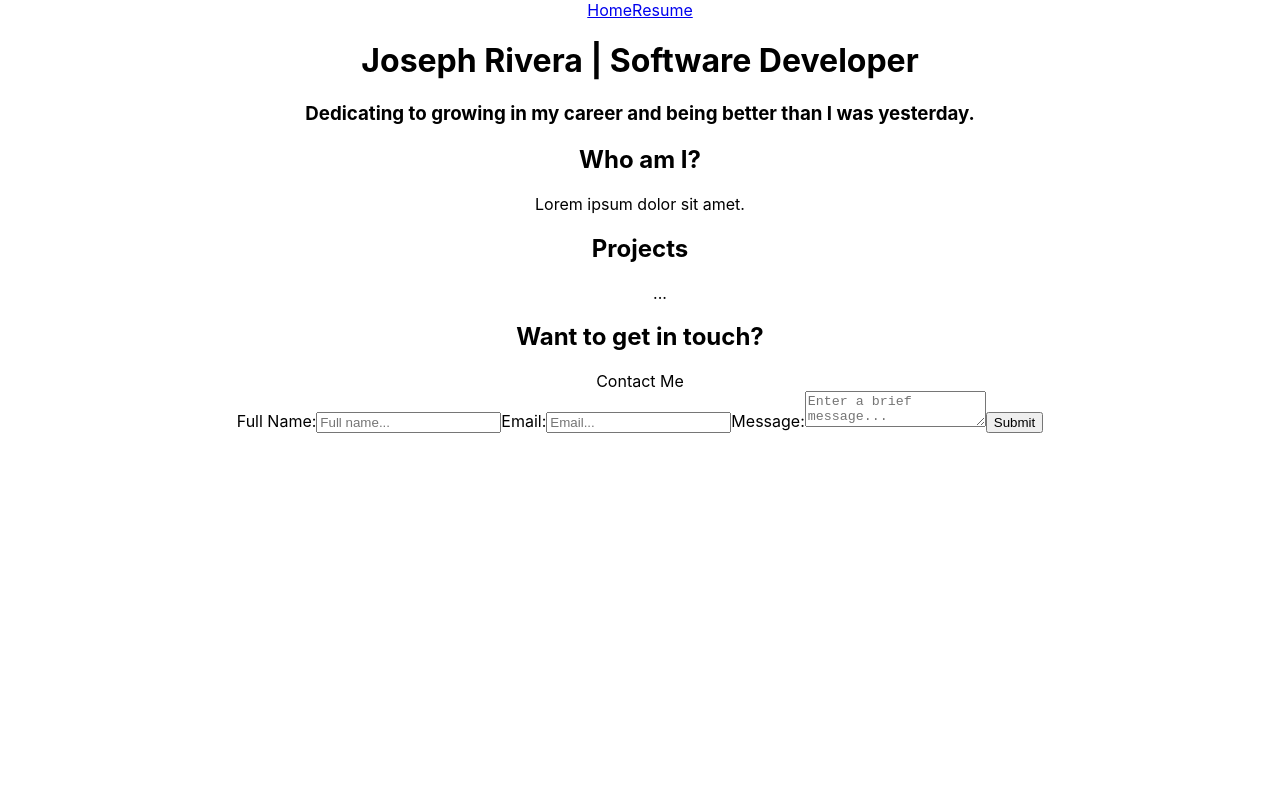
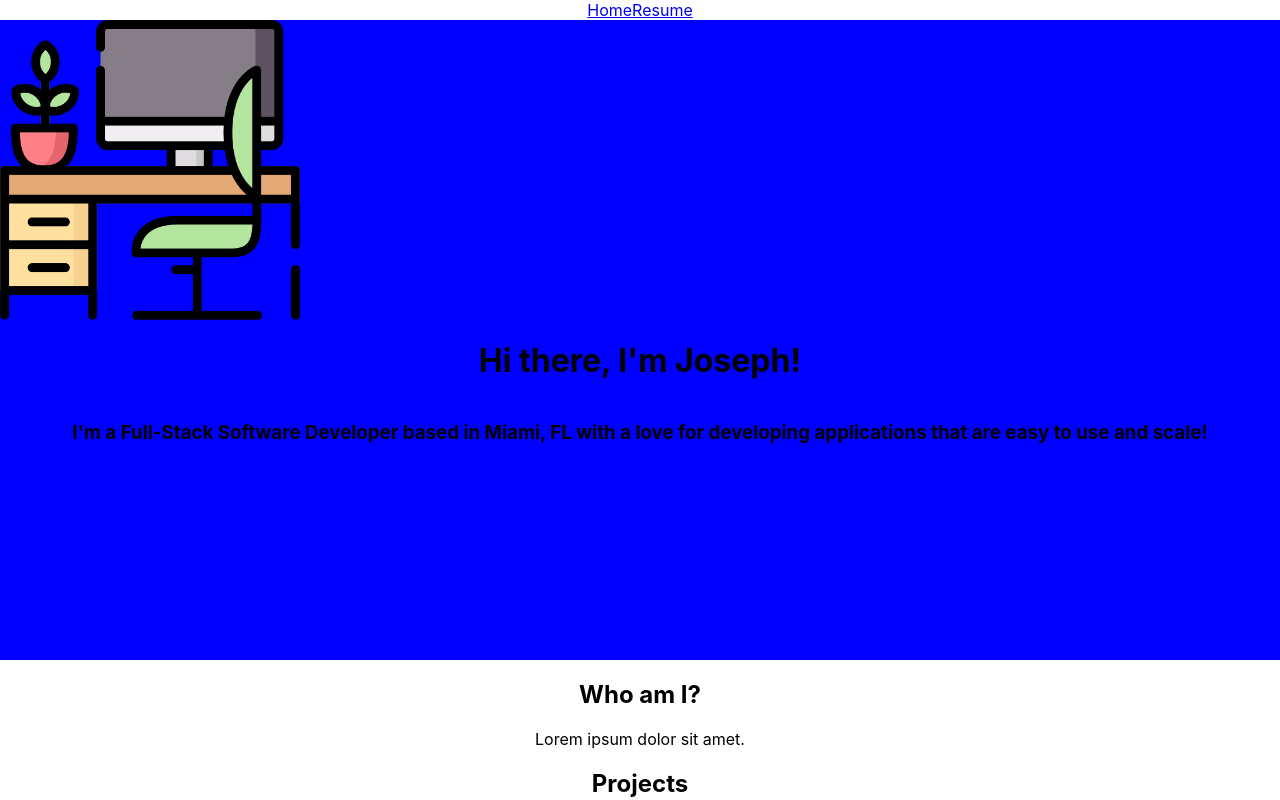
Before and after one commit to antonibrivera/portfolio-websitev2, a React (Create React App) app: page / in a window 1280 px wide. Shown: the top 800 px of the page. Built offline with nearby package versions, Linux system fonts and the light colour scheme.

Commit message:
added 'assets' for images & started styling 'Home'

```diff
--- a/src/App.css
+++ b/src/App.css
@@ -1,38 +1,3 @@
 .App {
   text-align: center;
 }
-
-.App-logo {
-  height: 40vmin;
-  pointer-events: none;
-}
-
-@media (prefers-reduced-motion: no-preference) {
-  .App-logo {
-    animation: App-logo-spin infinite 20s linear;
-  }
-}
-
-.App-header {
-  background-color: #282c34;
-  min-height: 100vh;
-  display: flex;
-  flex-direction: column;
-  align-items: center;
-  justify-content: center;
-  font-size: calc(10px + 2vmin);
-  color: white;
-}
-
-.App-link {
-  color: #61dafb;
-}
-
-@keyframes App-logo-spin {
-  from {
-    transform: rotate(0deg);
-  }
-  to {
-    transform: rotate(360deg);
-  }
-}
--- a/src/components/Home/Home.css
+++ b/src/components/Home/Home.css
@@ -0,0 +1,11 @@
+.hero-section {
+  width: 100%;
+  height: 80vh;
+  background-color: blue;
+  display: flex;
+  flex-direction: column;
+}
+
+.hero-section img {
+  width: 300px;
+}
--- a/src/components/Home/Home.js
+++ b/src/components/Home/Home.js
@@ -1,12 +1,14 @@
 import React from 'react';
 import './Home.css';
+import workspace from '../../assets/workspace-min.png';
 
 export default function Home(props) {
   return (
     <div>
       <main className='hero-section'>
-        <h1 id='hero-title'>Joseph Rivera | Software Developer</h1>
-        <h3 id='hero-subtitle'>Dedicating to growing in my career and being better than I was yesterday.</h3>
+        <img src={workspace} alt='Illustration of desk with chair and computer' />
+        <h1 id='hero-title'>Hi there, I'm Joseph!</h1>
+        <h3 id='hero-subtitle'>I'm a Full-Stack Software Developer based in Miami, FL with a love for developing applications that are easy to use and scale!</h3>
       </main>
       <section className='about-section'>
         <h2 id='about-title'>Who am I?</h2>
```
Also changed, not shown: src/assets/workspace-min.png (added).
